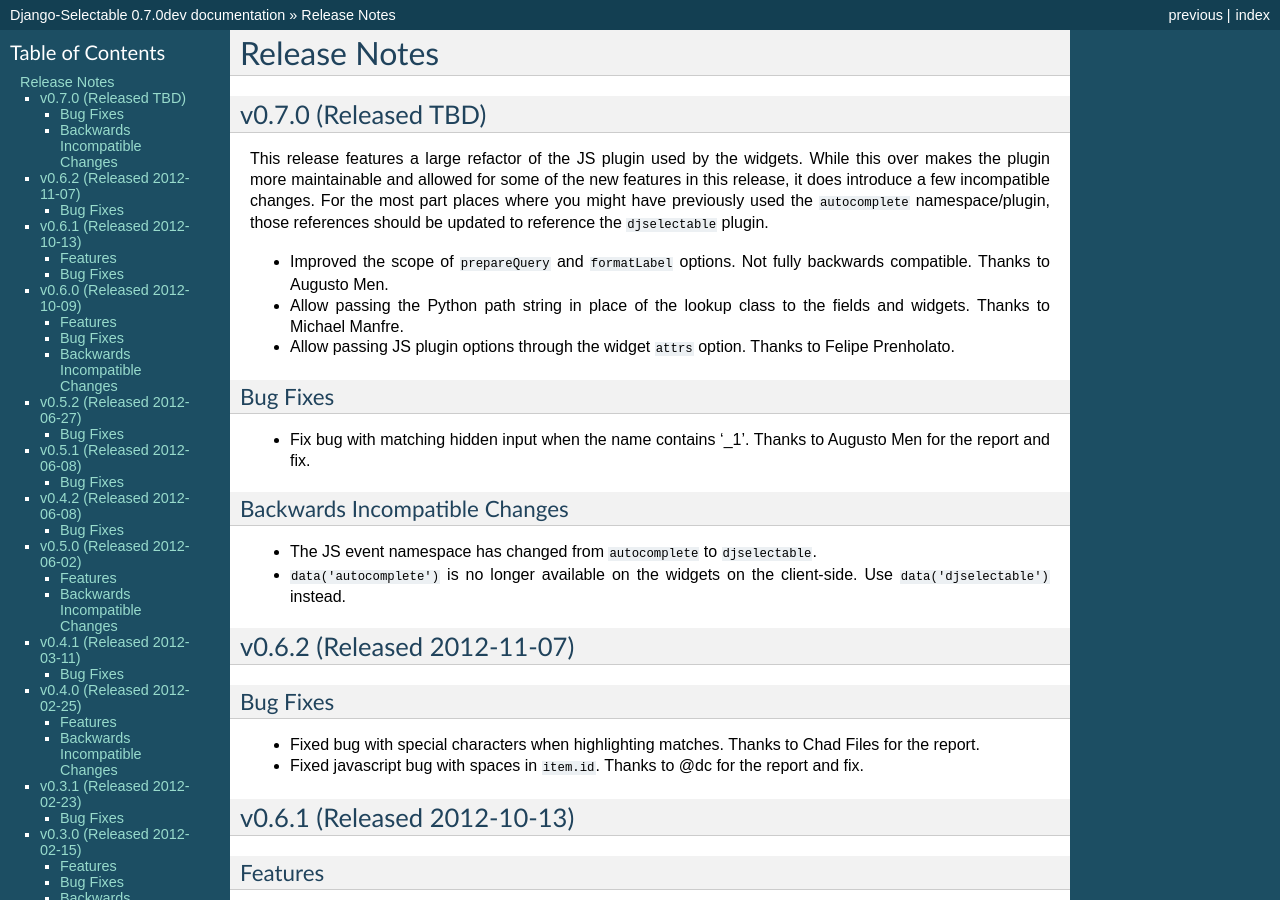
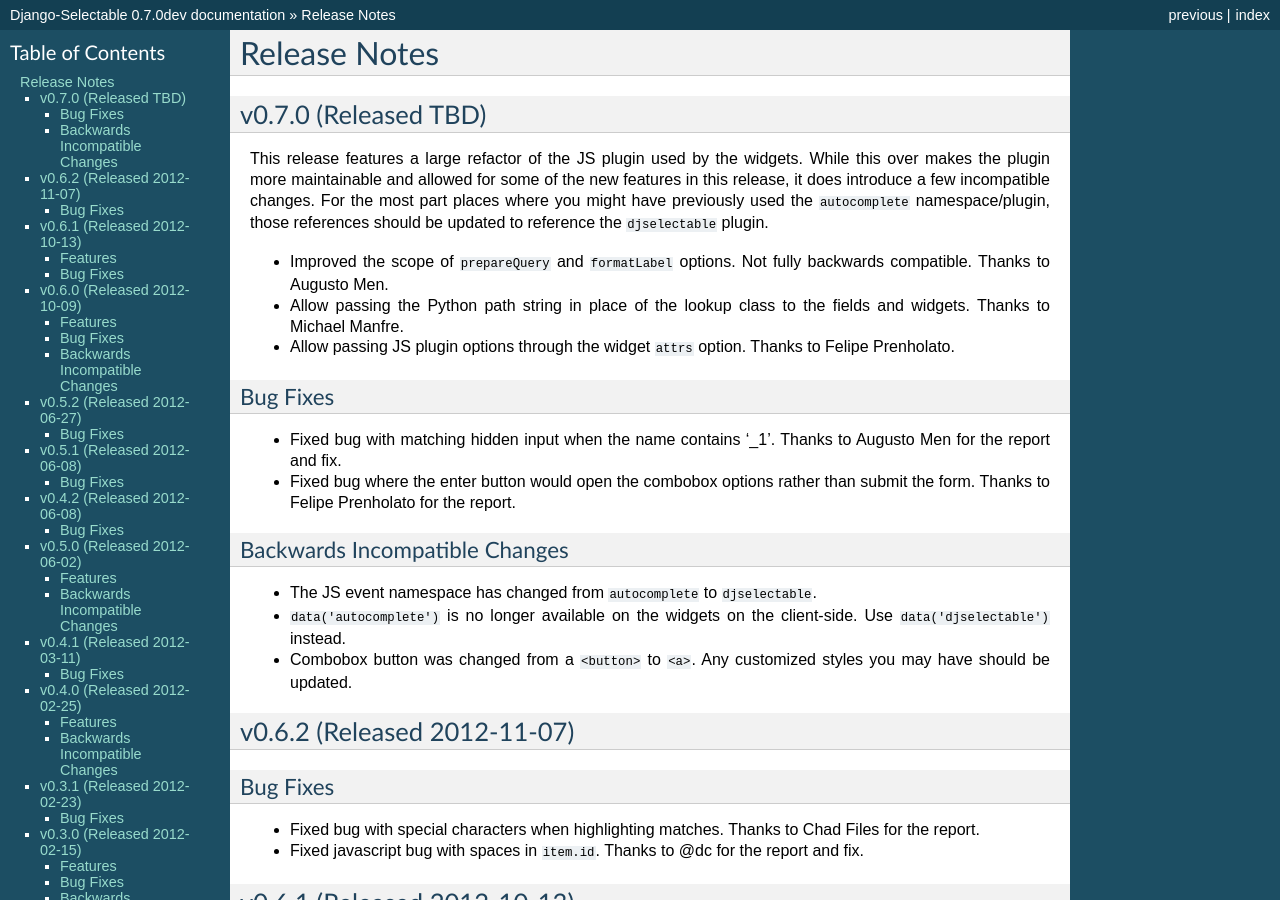
Before and after one commit to mlavin/django-selectable, a Sphinx documentation site: the page built from docs/releases.rst, in a window 1280 px wide and 900 px high. Built offline with Sphinx 7.4.7, drawn with Linux system fonts in a browser that asks for light colours.

Commit message:
Release notes on combobox changes.
--HG--
branch : plugin-refactor

```diff
--- a/docs/releases.rst
+++ b/docs/releases.rst
@@ -17,7 +17,8 @@
 Bug Fixes
 _________________
 
-- Fix bug with matching hidden input when the name contains '_1'. Thanks to Augusto Men for the report and fix.
+- Fixed bug with matching hidden input when the name contains '_1'. Thanks to Augusto Men for the report and fix.
+- Fixed bug where the enter button would open the combobox options rather than submit the form. Thanks to Felipe Prenholato for the report.
 
 
 Backwards Incompatible Changes
@@ -25,6 +26,7 @@
 
 - The JS event namespace has changed from ``autocomplete`` to ``djselectable``.
 - ``data('autocomplete')`` is no longer available on the widgets on the client-side. Use ``data('djselectable')`` instead.
+- Combobox button was changed from a ``<button>`` to ``<a>``. Any customized styles you may have should be updated.
 
 
 v0.6.2 (Released 2012-11-07)
```
